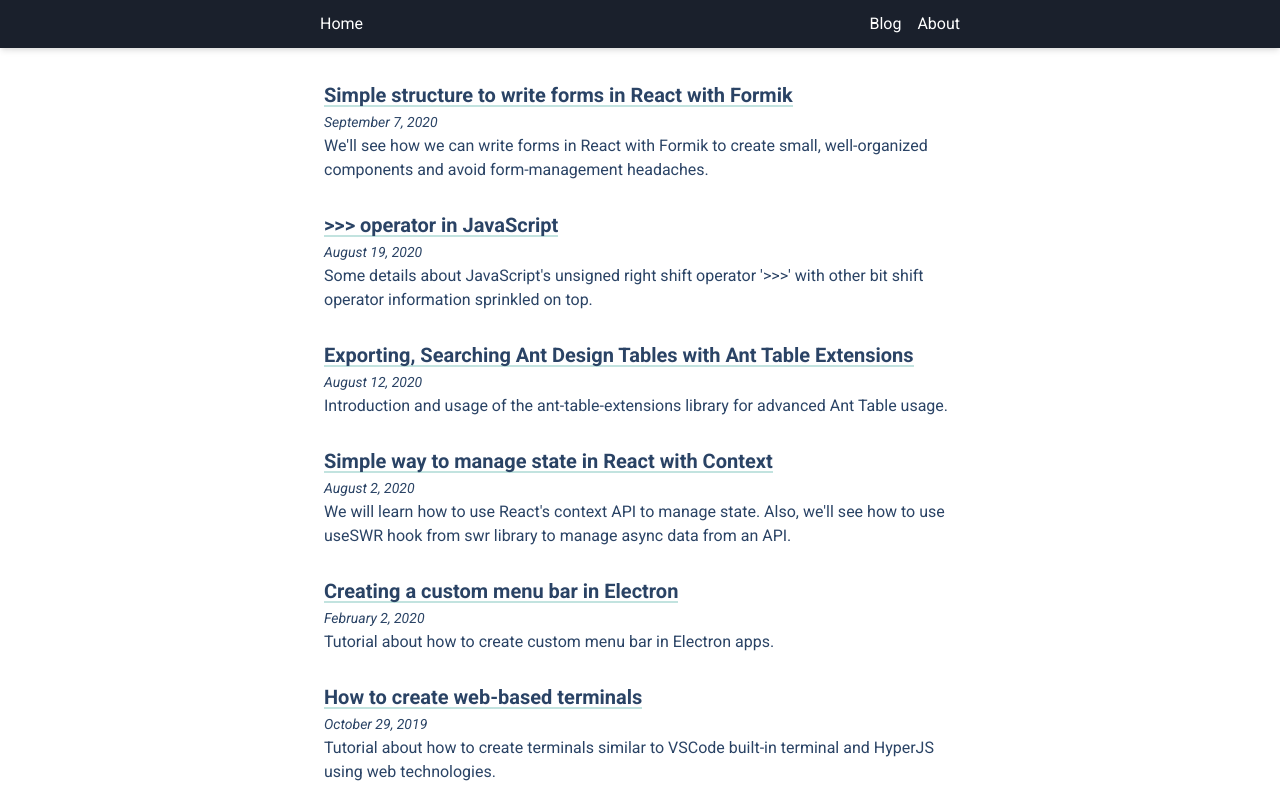
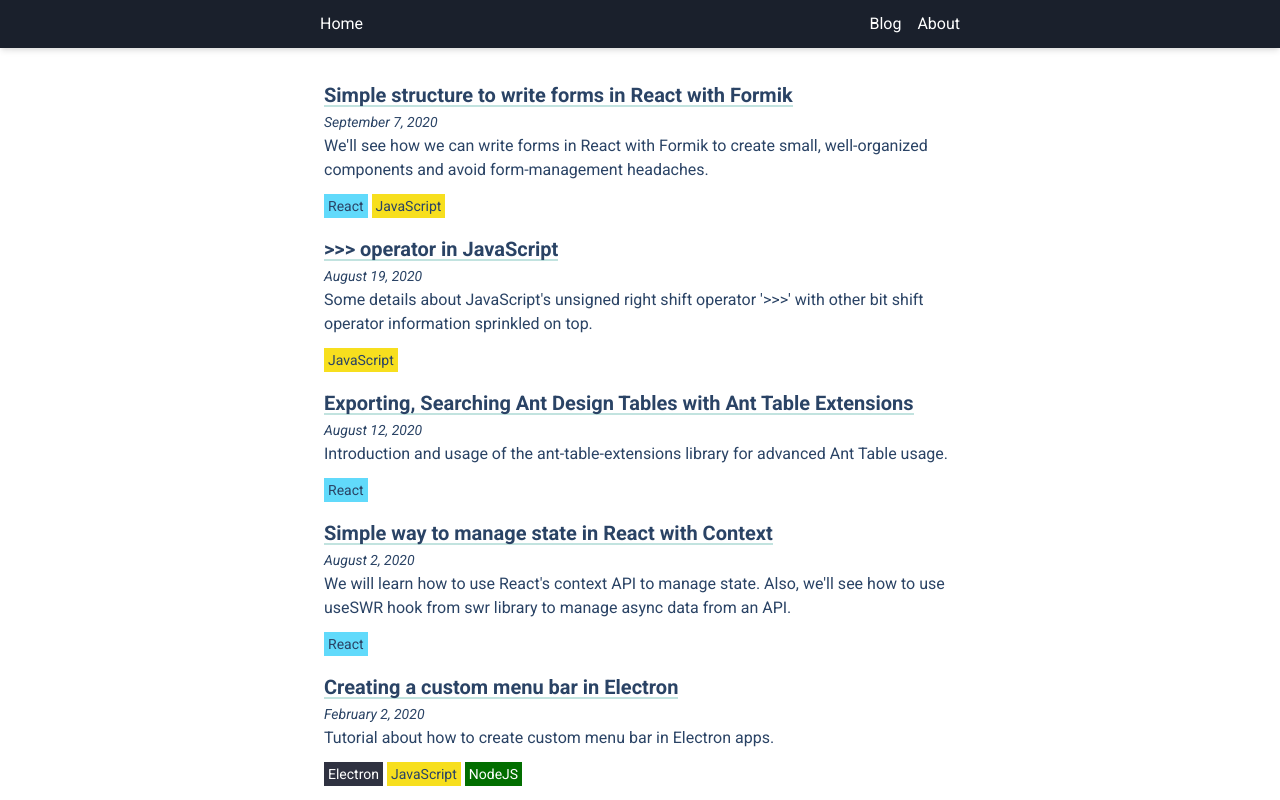
Before and after one commit to saisandeepvaddi/my-personal-website, a Next.js app: page /blog in a window 1280 px wide. Shown: the top 800 px of the page. Built offline with nearby package versions, Linux system fonts and the light colour scheme.

Commit message:
add clickable tags in blog

```diff
--- a/blog/how-to-create-custom-menu-bar-in-electron.mdx
+++ b/blog/how-to-create-custom-menu-bar-in-electron.mdx
@@ -1,6 +1,7 @@
 ---
 title: Creating a custom menu bar in Electron
 date: "2020-02-02"
+tags: [Electron, JavaScript, NodeJS]
 description: "Tutorial about how to create custom menu bar in Electron apps."
 ---
 
@@ -24,15 +25,27 @@
 Here is what it is going to look when we finish.
 
 <p align="center">
-  <img alt="Result image before clicking on menu" src="https://res.cloudinary.com/saisandeepvaddi/image/upload/q_auto/v1599930023/blog/how-to-create-custom-menu-bar-in-electron/result_image.jpg" width="500" />
+  <img
+    alt="Result image before clicking on menu"
+    src="https://res.cloudinary.com/saisandeepvaddi/image/upload/q_auto/v1599930023/blog/how-to-create-custom-menu-bar-in-electron/result_image.jpg"
+    width="500"
+  />
 </p>
 
 <p align="center">
-  <img alt="Result image with menu open" src="https://res.cloudinary.com/saisandeepvaddi/image/upload/q_auto/v1599930023/blog/how-to-create-custom-menu-bar-in-electron/result_image_2.jpg" width="500" />
+  <img
+    alt="Result image with menu open"
+    src="https://res.cloudinary.com/saisandeepvaddi/image/upload/q_auto/v1599930023/blog/how-to-create-custom-menu-bar-in-electron/result_image_2.jpg"
+    width="500"
+  />
 </p>
 
 <p align="center">
-  <img alt="Result image with mouse over close" src="https://res.cloudinary.com/saisandeepvaddi/image/upload/q_auto/v1599930023/blog/how-to-create-custom-menu-bar-in-electron/result_image_3.jpg" width="500" />
+  <img
+    alt="Result image with mouse over close"
+    src="https://res.cloudinary.com/saisandeepvaddi/image/upload/q_auto/v1599930023/blog/how-to-create-custom-menu-bar-in-electron/result_image_3.jpg"
+    width="500"
+  />
 </p>
 
 ## Set up electron project
@@ -340,7 +353,11 @@
 Now your window should look like this. Awesome. We are almost there.
 
 <p align="center">
-  <img alt="Result image before clicking on menu" src="https://res.cloudinary.com/saisandeepvaddi/image/upload/q_auto/v1599930023/blog/how-to-create-custom-menu-bar-in-electron/result_image.jpg" width="500" />
+  <img
+    alt="Result image before clicking on menu"
+    src="https://res.cloudinary.com/saisandeepvaddi/image/upload/q_auto/v1599930023/blog/how-to-create-custom-menu-bar-in-electron/result_image.jpg"
+    width="500"
+  />
 </p>
 
 If you guessed it, none of the buttons in the menu bar work. Because we didn't
--- a/blog/how-to-create-web-based-terminals.mdx
+++ b/blog/how-to-create-web-based-terminals.mdx
@@ -1,6 +1,7 @@
 ---
 title: How to create web-based terminals
 date: "2019-10-29T11:24:19-04:00"
+tags: [JavaScript, NodeJS]
 description:
   "Tutorial about how to create terminals similar to VSCode built-in terminal
   and HyperJS using web technologies."
--- a/blog/how-to-manage-state-with-react-context.mdx
+++ b/blog/how-to-manage-state-with-react-context.mdx
@@ -1,5 +1,5 @@
 ---
-tags: [react]
+tags: [React]
 title: Simple way to manage state in React with Context
 description:
   We will learn how to use React's context API to manage state. Also, we'll see
@@ -330,7 +330,5 @@
 [vercel-link]: https://vercel.com/
 [recoil-link]: https://recoiljs.org/
 [redux-toolkit-link]: https://redux-toolkit.js.org/
-[react-context-global-state]:
-  https://codesandbox.io/s/react-context-global-state-2ih3u
-[react-context-global-state-memo]:
-  https://codesandbox.io/s/react-context-global-state-memo-qs2is
+[react-context-global-state]: https://codesandbox.io/s/react-context-global-state-2ih3u
+[react-context-global-state-memo]: https://codesandbox.io/s/react-context-global-state-memo-qs2is
--- a/blog/simple-react-forms-with-formik.mdx
+++ b/blog/simple-react-forms-with-formik.mdx
@@ -1,5 +1,5 @@
 ---
-tags: [react, javascript]
+tags: [React, JavaScript]
 title: Simple structure to write forms in React with Formik
 description: We'll see how we can write forms in React with Formik to create small, well-organized components and avoid form-management headaches.
 date: "2020-09-07"
@@ -65,19 +65,30 @@
 If we are using both forms, I also send an extra `isNew` prop to `<UserForm />` to know whether it's a `create` form or an `edit` form. This helps to display correct error messages and other text.
 
 <p align="center">
-  <img width="700" alt="A diagram for form structure" src="https://res.cloudinary.com/saisandeepvaddi/image/upload/v1599452764/blog/simple-react-forms-with-formik/formik-blog-post-diagram.png" />
+  <img
+    width="700"
+    alt="A diagram for form structure"
+    src="https://res.cloudinary.com/saisandeepvaddi/image/upload/v1599452764/blog/simple-react-forms-with-formik/formik-blog-post-diagram.png"
+  />
 </p>
 
 ## User account form
 
 Here's the [CodeSandbox Link](https://codesandbox.io/s/demo-for-formik-tutorial-blogpost-7y7t1?autoresize=1&fontsize=14&hidenavigation=1&theme=dark) to see the code for a sample User account form along with some utils and validations.
 
-<iframe src="https://codesandbox.io/embed/demo-for-formik-tutorial-blogpost-7y7t1?autoresize=1&fontsize=14&hidenavigation=1&theme=dark"
-     style={{width: "100%", height: "500px", border: 0, borderRadius: "4px", overflow: "hidden"}}
-     title="demo-for-formik-tutorial-blogpost"
-     allow="accelerometer; ambient-light-sensor; camera; encrypted-media; geolocation; gyroscope; hid; microphone; midi; payment; usb; vr; xr-spatial-tracking"
-     sandbox="allow-forms allow-modals allow-popups allow-presentation allow-same-origin allow-scripts"
-   ></iframe>
+<iframe
+  src="https://codesandbox.io/embed/demo-for-formik-tutorial-blogpost-7y7t1?autoresize=1&fontsize=14&hidenavigation=1&theme=dark"
+  style={{
+    width: "100%",
+    height: "500px",
+    border: 0,
+    borderRadius: "4px",
+    overflow: "hidden",
+  }}
+  title="demo-for-formik-tutorial-blogpost"
+  allow="accelerometer; ambient-light-sensor; camera; encrypted-media; geolocation; gyroscope; hid; microphone; midi; payment; usb; vr; xr-spatial-tracking"
+  sandbox="allow-forms allow-modals allow-popups allow-presentation allow-same-origin allow-scripts"
+></iframe>
 
 [CodeSandbox Link](https://codesandbox.io/s/demo-for-formik-tutorial-blogpost-7y7t1?autoresize=1&fontsize=14&hidenavigation=1&theme=dark)
 
--- a/blog/zero-fill-right-shift-operator-in-javascript.mdx
+++ b/blog/zero-fill-right-shift-operator-in-javascript.mdx
@@ -1,5 +1,5 @@
 ---
-tags: [javascript]
+tags: [JavaScript]
 title: ">>> operator in JavaScript"
 description: Some details about JavaScript's unsigned right shift operator '>>>' with other bit shift operator information sprinkled on top.
 date: "2020-08-19"
@@ -17,7 +17,8 @@
 
 ## >>>
 
-<kbd>**>>>**</kbd> operator is called "_unsigned right shift operator_" or "_zero-fill right shift operator_".
+<kbd>**>>>**</kbd> operator is called "_unsigned right shift operator_" or "_zero-fill
+right shift operator_".
 
 If you do `x >>> y`, it shifts y number of bits to the right and fills 0s from left. The bits pushed out from the right are discarded. And, it doesn't preserve the sign after the shift.
 
--- /dev/null
+++ b/components/Tag/Tag.jsx
@@ -0,0 +1,40 @@
+import React from "react";
+
+const getTagColors = (tag) => {
+  switch (tag?.toLowerCase()) {
+    case "js":
+    case "javascript": {
+      return "bg-javascript text-blue-900";
+    }
+    case "react": {
+      return "bg-react text-blue-900";
+    }
+    case "ts":
+    case "typescript": {
+      return "bg-typescript";
+    }
+    case "electron": {
+      return "bg-electron";
+    }
+    case "nodejs": {
+      return "bg-nodejs";
+    }
+
+    default:
+      return "bg-gray text-white";
+  }
+};
+
+function Tag({ tag, onClick }) {
+  return (
+    <span
+      className={`text-white ${getTagColors(tag)} p-1 text-sm cursor-pointer`}
+      aria-role="button"
+      onClick={() => onClick(tag)}
+    >
+      {tag}
+    </span>
+  );
+}
+
+export default Tag;
--- a/pages/blog.jsx
+++ b/pages/blog.jsx
@@ -7,12 +7,43 @@
 import Link from "next/link";
 import { getBlogPostFileMeta } from "../utils/blog";
 import { formatDate } from "../utils/general";
+import Tag from "../components/Tag/Tag";
 
 function Blog({ posts }) {
+  if (typeof window !== "undefined") {
+    console.log("posts: ", posts);
+  }
+
+  const [filteredPosts, setFilteredPosts] = React.useState(posts);
+  const [isFiltered, setIsFiltered] = React.useState(false);
+
+  const handleTagClick = (tag) => {
+    let filteredPosts = posts.filter((post) =>
+      post?.matter?.tags?.includes(tag)
+    );
+    setFilteredPosts(filteredPosts);
+    setIsFiltered(true);
+  };
+
+  const clearFilter = () => {
+    setFilteredPosts(posts);
+    setIsFiltered(false);
+  };
+
   return (
     <Layout>
+      {isFiltered > 0 && (
+        <div className="flex justify-end">
+          <button
+            onClick={() => clearFilter()}
+            className="hover:underline font-bold"
+          >
+            &times; Clear Filters
+          </button>
+        </div>
+      )}
       <ul className="space-y-4">
-        {posts.map(({ matter, slug }, i) => (
+        {filteredPosts.map(({ matter, slug }, i) => (
           <li key={matter.title ?? i}>
             <Link href={`/blog/${slug}`}>
               <a className="text-xl font-bold styled-link">{matter.title}</a>
@@ -21,6 +52,15 @@
               <span className="text-sm italic">{formatDate(matter.date)}</span>
             </div>
             <p>{matter.description}</p>
+            <div>
+              <ul className="space-x-1 list-none">
+                {matter?.tags?.map((tag, i) => (
+                  <li key={i} className="inline-block">
+                    <Tag tag={tag} onClick={handleTagClick} />
+                  </li>
+                ))}
+              </ul>
+            </div>
           </li>
         ))}
       </ul>
--- a/tailwind.config.js
+++ b/tailwind.config.js
@@ -11,6 +11,15 @@
     container: {
       center: true,
     },
+    extend: {
+      colors: {
+        typescript: "#235a97",
+        react: "#61dafb",
+        javascript: "#f7df1e",
+        electron: "#2f3241",
+        nodejs: "#026e00",
+      },
+    },
   },
   variants: {},
   plugins: [],
```
Also changed, not shown: blog/exporting-searching-ant-design-tables.mdx (+21 -4 lines).
